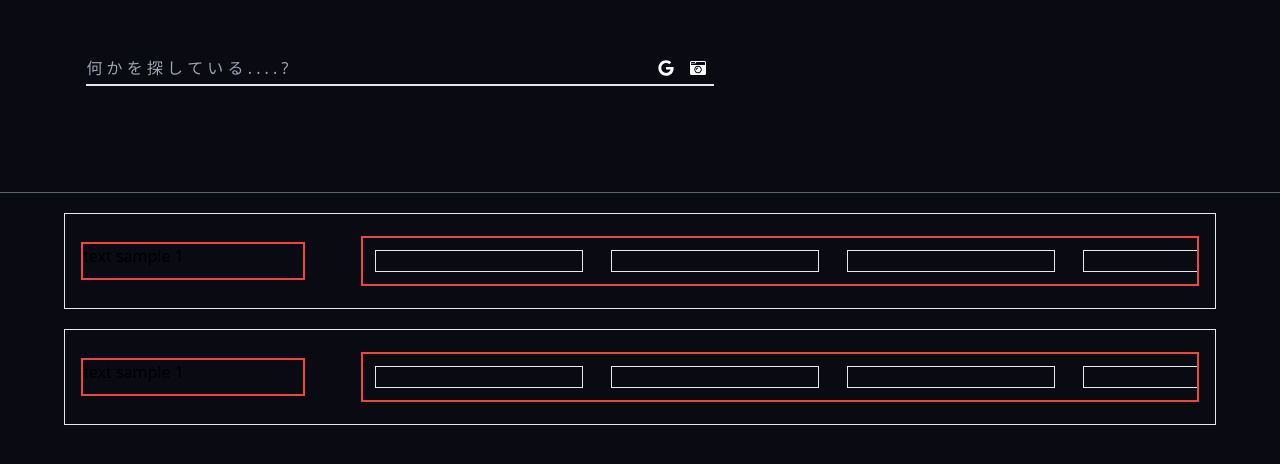
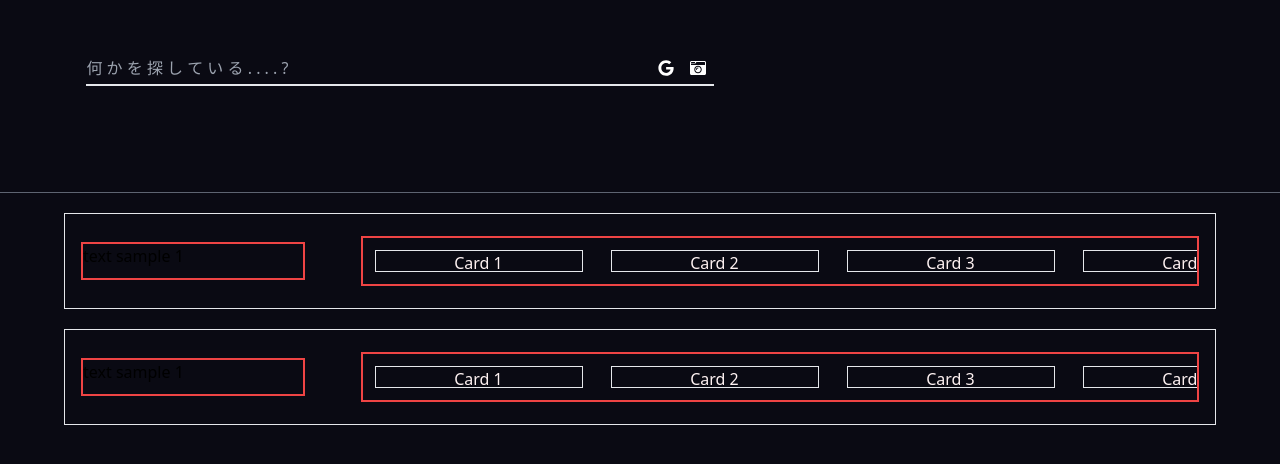
Before and after one commit to Yash0z/Start_page, a React (Vite) app: page / in a window 1280 px wide. Shown: the part 120-584 px from the top of the page. Built offline with nearby package versions, Linux system fonts and the light colour scheme; a web font is replaced by a local one.

Commit message:
card function

```diff
--- a/src/Components/Card.jsx
+++ b/src/Components/Card.jsx
@@ -1,12 +1,15 @@
-import React from 'react'
+import React from "react";
 
-const Card = () => {
-  return (
-    <>
+const Card = ({ title, link }) => {
+	return (
+		<div className=' relative  flex h-full w-full justify-between  '>
+			<a href={link}>
+				<span className=' absolute text-center content-center w-[100%] h-[100%] text-red-50 '>
+					{title}
+				</span>
+			</a>
+		</div>
+	);
+};
 
-
-    </>
-  )
-}
-
-export default Card
+export default Card;
--- a/src/Components/Workspace.jsx
+++ b/src/Components/Workspace.jsx
@@ -2,19 +2,19 @@ import React, { useEffect, useRef } from "react";
 import Card from "./Card";
 
 const Workspace = () => {
-   //shortcuts
-	const list = [
-		<Card key={1} />,
-		<Card key={2} />,
-		<Card key={3} />,
-		<Card key={4} />,
-		<Card key={5} />,
-		<Card key={6} />,
-		<Card key={7} />,
-		<Card key={8} />,
+	// Array of unique props for each Card
+	const cardsData = [
+		{ id: 1, title: "Card 1", link: "https://github.com/" },
+		{ id: 2, title: "Card 2", link: "Content for Card 2" },
+		{ id: 3, title: "Card 3", link: "Content for Card 3" },
+		{ id: 4, title: "Card 4", link: "Content for Card 4" },
+		{ id: 5, title: "Card 5", link: "Content for Card 5" },
+		{ id: 6, title: "Card 6", link: "Content for Card 6" },
+		{ id: 7, title: "Card 7", link: "Content for Card 7" },
+		{ id: 8, title: "Card 8", link: "Content for Card 8" },
 	];
 
-   //scrollbar behaviour
+	// scrollbar behaviour
 	const containerRef = useRef(null);
 	useEffect(() => {
 		const container = containerRef.current;
@@ -38,8 +38,6 @@ const Workspace = () => {
 		};
 	}, []);
 
-
-
 	return (
 		<div className='relative flex flex-col border h-[20%] w-[90vw] md:max-w-screen-xl md:max-h-32 mx-auto m-5 p-4 md:flex-row md:justify-between'>
 			{/* shortcuts Group name */}
@@ -52,9 +50,9 @@ const Workspace = () => {
 				className='border-2 flex-wrap flex-col flex space-x-7 border-red-500 p-3 my-auto h-[100%] md:h-[80%] w-[100%] overflow-x-auto md:w-[75%] custom-scrollbar'
 				ref={containerRef}
 			>
-				{list.map((item, index) => (
-					<div key={index} className='border w-52 h-10'>
-						{item}
+				{cardsData.map((item) => (
+					<div key={item.id} className='border w-52 h-10'>
+						<Card {...item} />
 					</div>
 				))}
 			</div>
```
